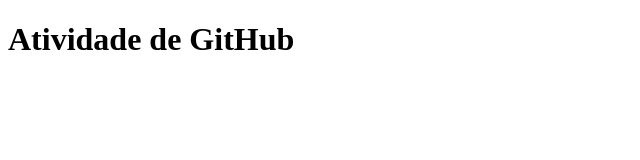
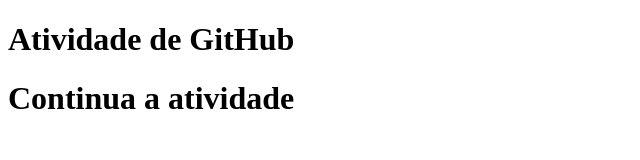
Before and after one commit to gabyrodriguescunha-ui/Atividade, a plain HTML site: page index.html in a window 1280 px wide. Shown: the whole page, without its empty margins (0-640 px from the left). Drawn offline with Linux system fonts and the light colour scheme.

Commit message:
Segunda linha adicionado ao index

```diff
--- a/index.html
+++ b/index.html
@@ -7,5 +7,6 @@
   </head>
   <body>
     <h1>Atividade de GitHub</h1>
+    <h1>Continua a atividade</h1>
   </body>
 </html>
```
